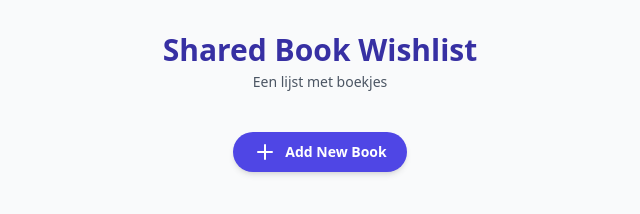
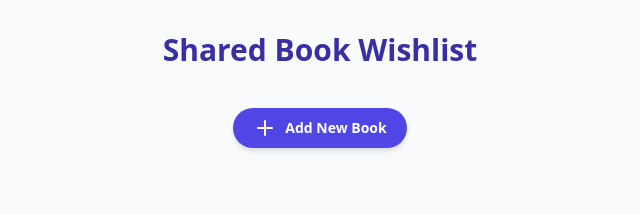
Before and after one commit to patje333/Peterfelix, a plain HTML site: page index.html in a window 1280 px wide. Shown: the whole page, without its empty margins (320-960 px from the left). Drawn offline with nearby package versions, Linux system fonts and the light colour scheme; no server answers.

Commit message:
Update index.html

```diff
--- a/index.html
+++ b/index.html
@@ -25,7 +25,6 @@
 <div class="container mx-auto px-4 py-8">
   <header class="mb-10 text-center">
     <h1 class="text-3xl font-bold text-indigo-800 mb-1">Shared Book Wishlist</h1>
-    <p class="text-gray-600 text-sm">Een lijst met boekjes</p>
   </header>
 
   <div class="flex justify-center mb-6">
```
